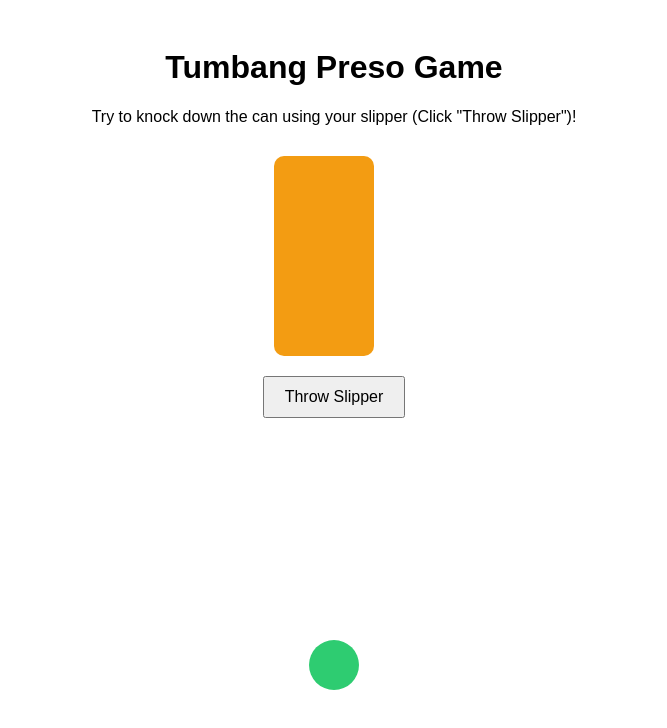
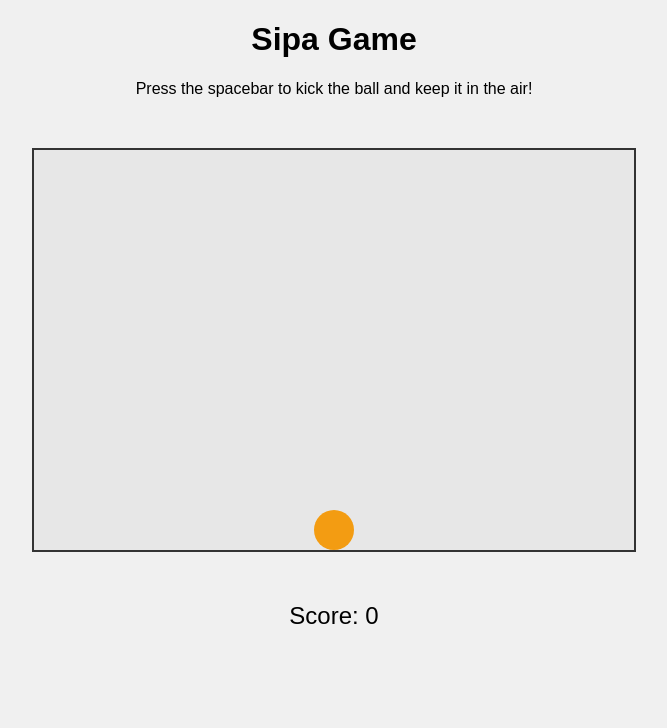
Before and after one commit to piyayang1/Pinoy, a plain HTML site: page index.html in a window 1280 px wide. Shown: the whole page, without its empty margins (306-973 px from the left). Drawn offline with Linux system fonts and the light colour scheme.

Commit message:
Update index.html

```diff
--- a/index.html
+++ b/index.html
@@ -3,85 +3,103 @@
 <head>
     <meta charset="UTF-8">
     <meta name="viewport" content="width=device-width, initial-scale=1.0">
-    <title>Tumbang Preso Game</title>
+    <title>Sipa Game</title>
     <style>
         body {
             font-family: Arial, sans-serif;
             text-align: center;
-            padding: 20px;
+            margin: 0;
+            padding: 0;
+            background-color: #f0f0f0;
         }
         .game-container {
-            display: flex;
-            justify-content: center;
-            margin-top: 30px;
+            position: relative;
+            height: 400px;
+            width: 600px;
+            margin: 50px auto;
+            background-color: #e7e7e7;
+            border: 2px solid #333;
+            overflow: hidden;
         }
-        .can {
-            width: 100px;
-            height: 200px;
+        .ball {
+            width: 40px;
+            height: 40px;
             background-color: #f39c12;
-            border-radius: 10px;
-            margin-right: 20px;
-        }
-        .player {
-            width: 50px;
-            height: 50px;
-            background-color: #2ecc71;
             border-radius: 50%;
             position: absolute;
-            top: 80%;
+            bottom: 50px;
             left: 50%;
             transform: translateX(-50%);
         }
-        button {
-            padding: 10px 20px;
-            font-size: 16px;
+        .score {
+            font-size: 24px;
             margin-top: 20px;
         }
     </style>
 </head>
 <body>
 
-    <h1>Tumbang Preso Game</h1>
-    <p>Try to knock down the can using your slipper (Click "Throw Slipper")!</p>
+    <h1>Sipa Game</h1>
+    <p>Press the spacebar to kick the ball and keep it in the air!</p>
 
     <div class="game-container">
-        <div class="can" id="can"></div>
-        <div class="player" id="player"></div>
+        <div class="ball" id="ball"></div>
     </div>
 
-    <button id="throwButton">Throw Slipper</button>
+    <div class="score" id="score">Score: 0</div>
 
     <script>
-        let can = document.getElementById('can');
-        let player = document.getElementById('player');
-        let throwButton = document.getElementById('throwButton');
-        let canPosition = { top: 50, left: 150 }; // initial position of the can
+        let ball = document.getElementById('ball');
+        let scoreElement = document.getElementById('score');
+        let score = 0;
+        let velocityY = 0;
+        let gravity = 0.5; // Gravity pulls the ball down
+        let jumpStrength = -10; // Initial strength for the jump (kick)
+        let isJumping = false;
 
-        // Function to simulate the slipper throw
-        function throwSlipper() {
-            let throwDistance = Math.random() * 200 + 50; // Random throw distance between 50px to 250px
-            let playerPosition = player.getBoundingClientRect();
+        // Function to animate the ball's movement
+        function updateBallPosition() {
+            let ballPosition = ball.getBoundingClientRect();
+            let container = document.querySelector('.game-container');
+            let containerHeight = container.clientHeight;
 
-            // Check if the slipper hits the can
-            if (throwDistance > canPosition.left - throwDistance && throwDistance < canPosition.left + 100) {
-                can.style.backgroundColor = '#e74c3c'; // Change can color to red (knocked down)
-                setTimeout(() => {
-                    alert('You knocked down the can! You win!');
-                    resetGame(); // Reset the game after winning
-                }, 500);
+            // Apply gravity to simulate falling
+            if (ballPosition.top < containerHeight - ball.offsetHeight) {
+                velocityY += gravity; // Increase downward velocity
+                ball.style.top = ballPosition.top + velocityY + 'px';
             } else {
-                alert('Missed! Try again!');
+                // Ball hits the ground (reset)
+                ball.style.top = containerHeight - ball.offsetHeight + 'px';
+                velocityY = 0;
+                isJumping = false;
             }
         }
 
-        // Function to reset the game
-        function resetGame() {
-            can.style.backgroundColor = '#f39c12'; // Reset can color to original
-            canPosition.left = 150; // Reset can position
+        // Function to simulate a "kick"
+        function kickBall() {
+            if (!isJumping) {
+                velocityY = jumpStrength; // Apply upward force (kick)
+                isJumping = true;
+                score++;
+                scoreElement.textContent = 'Score: ' + score;
+            }
         }
 
-        // Event listener for throwing the slipper
-        throwButton.addEventListener('click', throwSlipper);
+        // Event listener for spacebar to kick
+        window.addEventListener('keydown', function(e) {
+            if (e.code === 'Space') {
+                kickBall();
+            }
+        });
+
+        // Game loop to update ball position
+        function gameLoop() {
+            updateBallPosition();
+            requestAnimationFrame(gameLoop); // Continue the game loop
+        }
+
+        gameLoop(); // Start the game loop
     </script>
+
 </body>
 </html>
```
